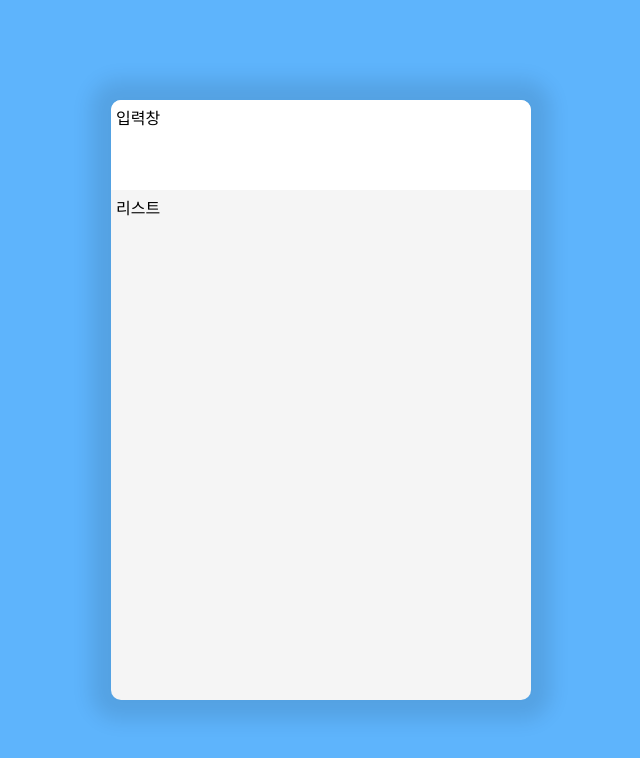
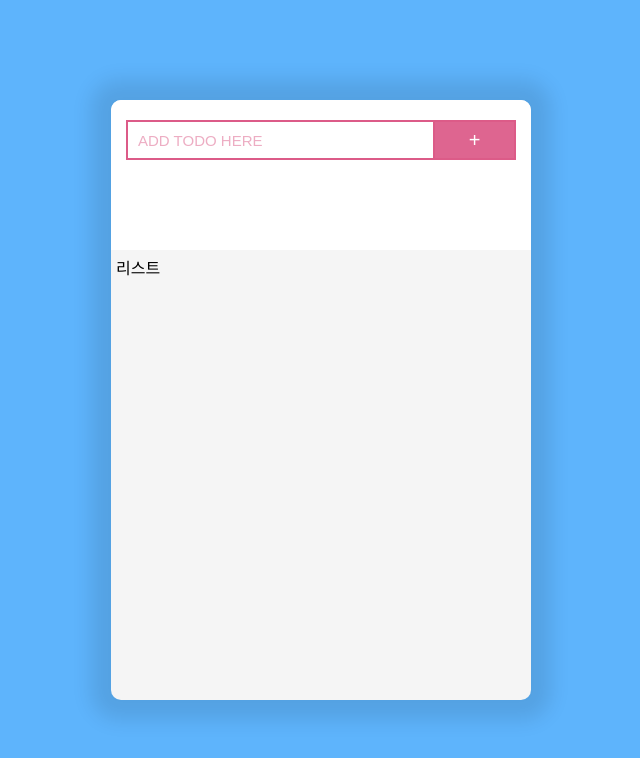
Before and after one commit to jongho-dev/Todolist, a website built with webpack: page index.html in a window 1280 px wide. Shown: the whole page, without its empty margins (319-959 px from the left). Built offline with nearby package versions, Linux system fonts and the light colour scheme.

Commit message:
feat: input 생성

```diff
--- a/css/style.scss
+++ b/css/style.scss
@@ -36,12 +36,44 @@ body {
   // }
 
   .inpt {
-    padding: 5px;
+    padding: 20px 15px;
     background-color: white;
-    height: 90px;
-  }
+    height: 150px;
 
-  .lst {
-    padding: 5px;
+    .wrap {
+      width: 100%;
+      display: flex;
+
+      input {
+        padding: 0 0 0 10px;
+        width: 100%;
+        height: 40px;
+        border: solid rgb(220, 91, 136);
+        border-width: 2px 0 2px 2px;
+        outline: none;
+        font-size: 15px;
+      }
+
+      input::placeholder {
+        color: rgba(220, 91, 136, 0.5);
+      }
+    }
+
+    button {
+      width: 105px;
+      height: 40px;
+      border: 2px solid rgb(220, 91, 136);
+      background-color: rgb(222, 101, 144);
+      font-size: 20px;
+      color: white;
+    }
+
+    button:hover {
+      background-color: rgb(220, 91, 136);
+    }
   }
 }
+
+.lst {
+  padding: 5px;
+}
--- a/index.html
+++ b/index.html
@@ -9,11 +9,12 @@
   <body>
     <div class="main">
       <div class="inpt">
-        입력창
-        <!-- <form action="">
-          <input type="text" placeholder="제목" />
-          <input type="text" placeholder="내용" />
-        </form> -->
+        <form action="">
+          <div class="wrap">
+            <input type="text" placeholder="ADD TODO HERE" />
+            <button>+</button>
+          </div>
+        </form>
       </div>
       <div class="lst">리스트</div>
     </div>
```
Also changed, not shown: css/style.css, 1 other file.
